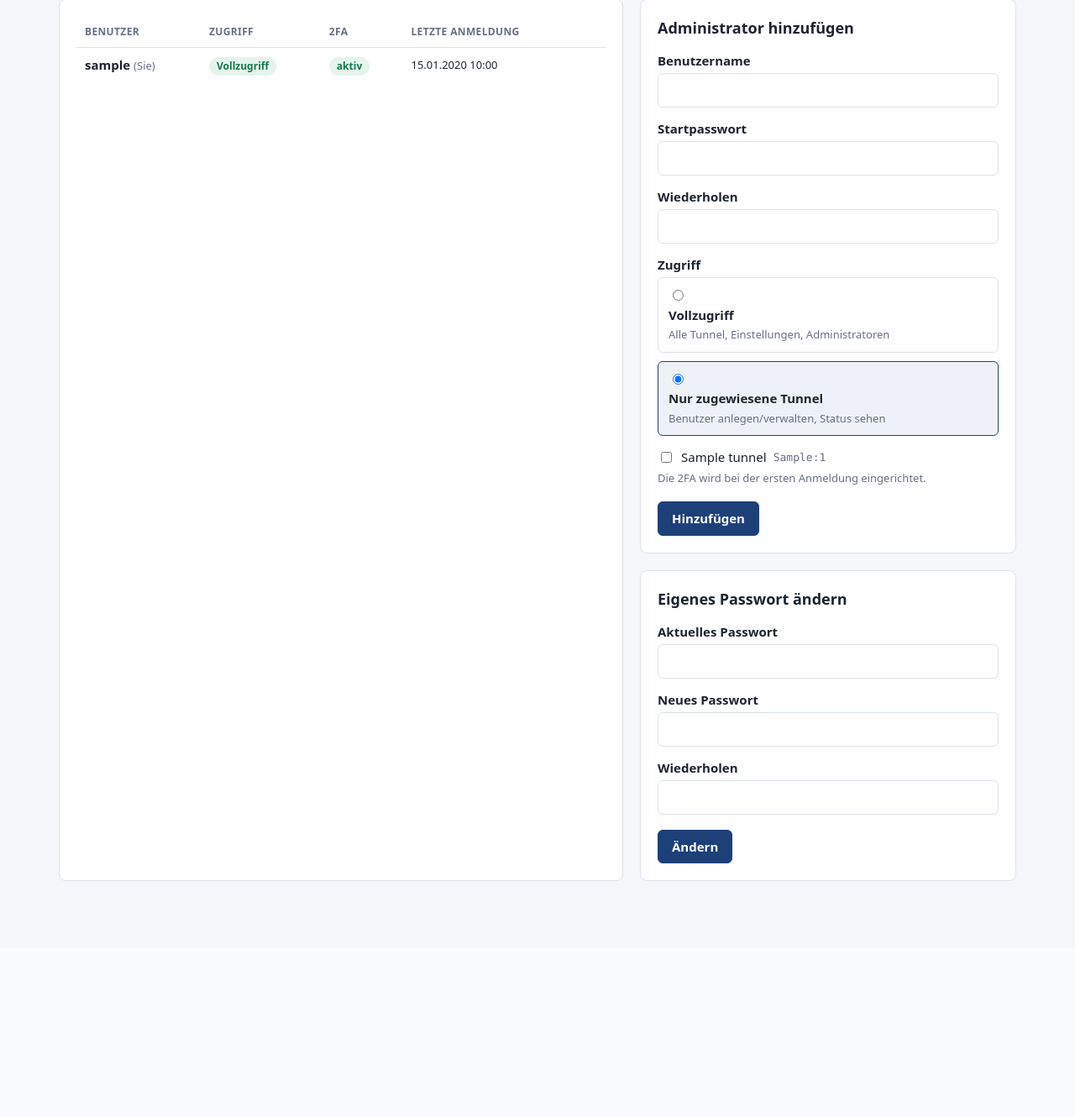
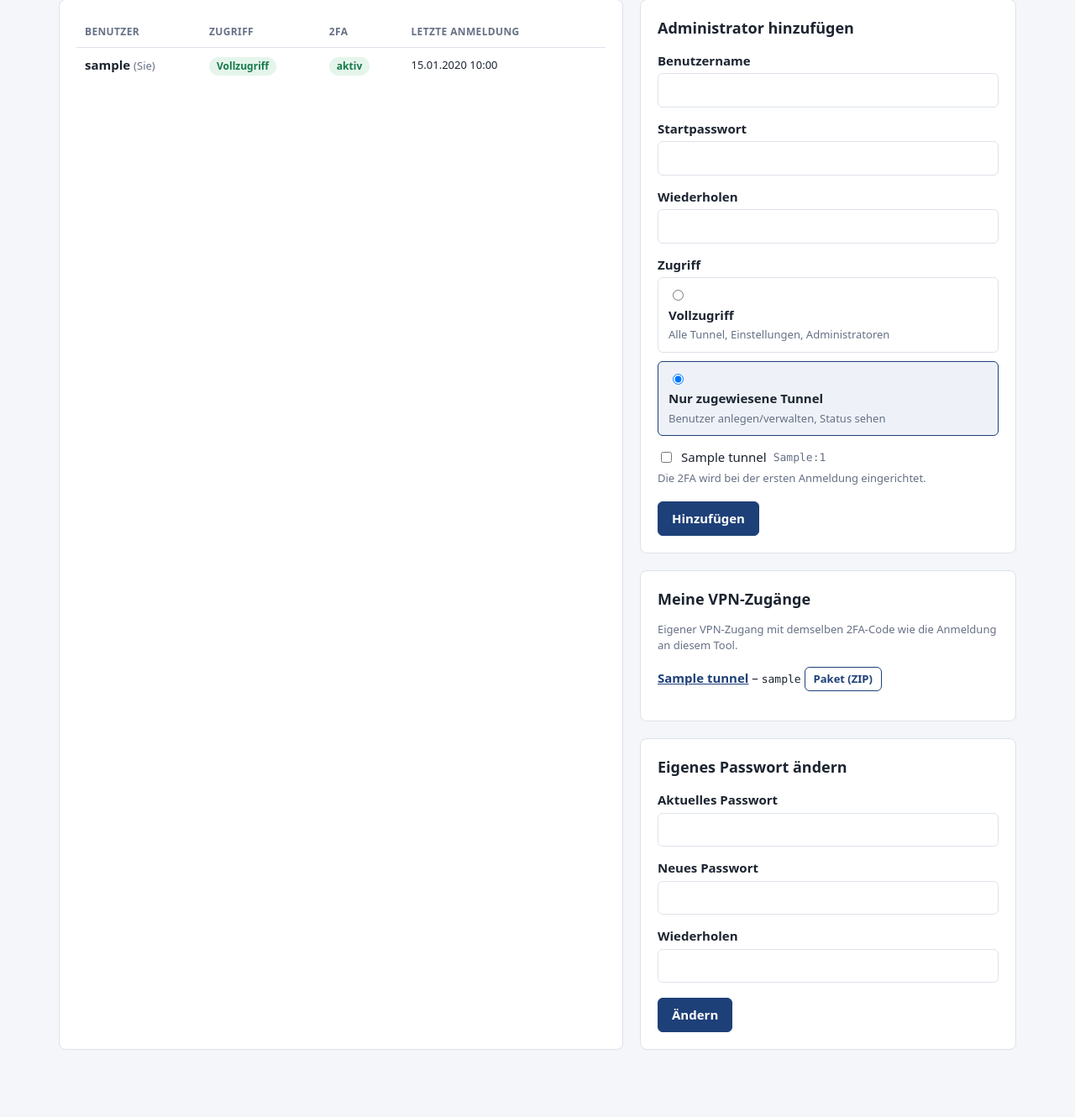
Before and after one commit to DukyNuky/vpnmanager, a FastAPI app: page /admins in a window 1280 px wide. Shown: the part 158-1488 px from the top of the page at 84% size. Before the commit the page ends 1207 px from the top, so only its background shows below. Run offline with FastAPI, Linux system fonts and the light colour scheme; the visitor is signed in with stand-in values (Sample User, id 1); tables that the repository leaves empty hold one stand-in row (values such as "Sample post").

Commit message:
VPN-Zugang für Administratoren mit gekoppeltem 2FA-Schlüssel
Co-Authored-By: Claude Opus 5 <noreply@anthropic.com>

```diff
--- a/app/db.py
+++ b/app/db.py
@@ -44,6 +44,8 @@ class Admin(Base):
     tunnels: Mapped[list["Tunnel"]] = relationship(
         secondary=admin_tunnels, back_populates="admins", order_by="Tunnel.name"
     )
+    # eigene VPN-Zugänge, die denselben TOTP-Schlüssel wie die Tool-Anmeldung verwenden
+    vpn_users: Mapped[list["VpnUser"]] = relationship(back_populates="admin")
 
     def can_access(self, tunnel: "Tunnel") -> bool:
         return self.full_access or any(t.id == tunnel.id for t in self.tunnels)
@@ -122,6 +124,8 @@ class VpnUser(Base):
 
     id: Mapped[int] = mapped_column(primary_key=True)
     tunnel_id: Mapped[int] = mapped_column(ForeignKey("tunnels.id"))
+    # gesetzt = 2FA-Schlüssel ist an diesen Administrator gekoppelt
+    admin_id: Mapped[int | None] = mapped_column(ForeignKey("admins.id", ondelete="SET NULL"))
     username: Mapped[str] = mapped_column(String(64), unique=True)
     full_name: Mapped[str] = mapped_column(String(128), default="")
     email: Mapped[str] = mapped_column(String(255), default="")
@@ -142,6 +146,7 @@ class VpnUser(Base):
     created_at: Mapped[datetime] = mapped_column(DateTime, default=utcnow)
 
     tunnel: Mapped[Tunnel] = relationship(back_populates="users")
+    admin: Mapped[Admin | None] = relationship(back_populates="vpn_users")
 
     @property
     def has_pending(self) -> bool:
@@ -178,6 +183,7 @@ SessionLocal = sessionmaker(bind=engine, expire_on_commit=False)
 _ADDED_COLUMNS = {
     "tunnels": [("opn_crl_refid", "VARCHAR(32)"), ("revoked_serials", "TEXT DEFAULT '[]'")],
     "admins": [("full_access", "BOOLEAN NOT NULL DEFAULT 1")],
+    "vpn_users": [("admin_id", "INTEGER REFERENCES admins(id) ON DELETE SET NULL")],
 }
 
 
--- a/app/main.py
+++ b/app/main.py
@@ -340,6 +340,16 @@ async def totp_setup_submit(request: Request, db: Session = Depends(get_db),
     audit(db, admin.username, "admin.totp", "2FA eingerichtet")
     db.commit()
     flash(request, "Zwei-Faktor-Anmeldung ist eingerichtet.")
+    if admin.vpn_users:
+        try:
+            errors = await services.sync_admin_otp(db, admin)
+        except OPNsenseError as exc:
+            errors = [str(exc)]
+        if errors:
+            flash(request, "Der neue 2FA-Schlüssel konnte nicht für alle VPN-Zugänge übernommen werden: "
+                  + "; ".join(errors), "error")
+        else:
+            flash(request, "Der neue 2FA-Code gilt auch für Ihre VPN-Zugänge.")
     return redirect("/")
 
 
@@ -457,7 +467,7 @@ async def settings_test(request: Request, db: Session = Depends(get_db), admin:
 def admins_list(request: Request, db: Session = Depends(get_db), admin: Admin = Depends(require_admin)):
     admins = db.scalars(select(Admin).order_by(Admin.username)).all() if admin.full_access else []
     tunnels = db.scalars(select(Tunnel).order_by(Tunnel.name)).all() if admin.full_access else []
-    return render(request, "admins.html", admins=admins, tunnels=tunnels)
+    return render(request, "admins.html", admins=admins, tunnels=tunnels, my_tunnels=visible_tunnels(db, admin))
 
 
 async def _access_from_form(request: Request, db: Session) -> tuple[bool, list[Tunnel]]:
@@ -521,6 +531,8 @@ async def admins_delete(admin_id: int, request: Request, db: Session = Depends(g
     target = db.get(Admin, admin_id)
     if target and target.id != admin.id:
         audit(db, admin.username, "admin.delete", target.username)
+        for u in target.vpn_users:  # VPN-Zugänge bleiben bestehen, nur die Kopplung entfällt
+            u.admin = None
         db.delete(target)
         db.commit()
         flash(request, f"Administrator „{target.username}“ gelöscht.")
@@ -764,7 +776,27 @@ def _get_user(db: Session, user_id: int, admin: Admin) -> VpnUser:
 @app.get("/tunnels/{tunnel_id}/users/new", response_class=HTMLResponse)
 def user_new_form(tunnel_id: int, request: Request, db: Session = Depends(get_db),
                   admin: Admin = Depends(require_admin)):
-    return render(request, "user_form.html", t=_get_tunnel(db, tunnel_id, admin), f={"platform": "all"})
+    t = _get_tunnel(db, tunnel_id, admin)
+    f = {"platform": "all"}
+    if request.query_params.get("self"):  # "VPN-Zugang für mich" aus "Mein Konto"
+        f.update(full_name=admin.username, username=_self_username(db, admin, t), link_admin_id=str(admin.id))
+    return render(request, "user_form.html", t=t, f=f, link_admins=_linkable_admins(db, admin, t))
+
+
+def _linkable_admins(db: Session, admin: Admin, t: Tunnel) -> list[Admin]:
+    """Admins, deren 2FA-Schlüssel für einen VPN-Zugang in diesem Tunnel übernommen werden darf."""
+    if not admin.full_access:
+        return [admin] if admin.totp_enabled else []
+    return [a for a in db.scalars(select(Admin).order_by(Admin.username)).all() if a.totp_enabled and a.can_access(t)]
+
+
+def _self_username(db: Session, admin: Admin, t: Tunnel) -> str:
+    base = services.slugify(admin.username).replace("-", ".")[:24] or "admin"
+    taken = set(db.scalars(select(VpnUser.username)).all())
+    for candidate in (base, f"{base}-{services.slugify(t.name)[:6]}", *(f"{base}{i}" for i in range(2, 50))):
+        if candidate not in taken:
+            return candidate
+    return base
 
 
 @app.post("/tunnels/{tunnel_id}/users/new")
@@ -772,11 +804,17 @@ async def user_new_submit(tunnel_id: int, request: Request, db: Session = Depend
                           admin: Admin = Depends(require_admin)):
     t = _get_tunnel(db, tunnel_id, admin)
     form = await form_data(request)
+    linkable = _linkable_admins(db, admin, t)
+    link_admin = None
+    if form.get("link_admin_id"):
+        link_admin = next((a for a in linkable if str(a.id) == form["link_admin_id"]), None)
+        if link_admin is None:
+            raise Forbidden()
     try:
-        u = await services.create_user(db, admin.username, t, form)
+        u = await services.create_user(db, admin.username, t, form, link_admin=link_admin)
     except (ValidationError, OPNsenseError) as exc:
         db.rollback()
-        return render(request, "user_form.html", t=t, f=form, error=str(exc), status_code=400)
+        return render(request, "user_form.html", t=t, f=form, error=str(exc), link_admins=linkable, status_code=400)
     flash(request, f"Benutzer „{u.username}“ wurde angelegt.")
     return redirect(f"/users/{u.id}")
 
@@ -867,7 +905,7 @@ async def user_action(user_id: int, action: str, request: Request, db: Session =
     try:
         await fn(db, admin.username, u)
         flash(request, message)
-    except OPNsenseError as exc:
+    except (ValidationError, OPNsenseError) as exc:
         db.rollback()
         flash(request, str(exc), "error")
     return redirect(f"/users/{u.id}")
--- a/app/package.py
+++ b/app/package.py
@@ -266,7 +266,11 @@ def guide_pdf(tunnel: Tunnel, user: VpnUser, company: str, support: str, ovpn_fi
     pdf.kv("Verbindung:", tunnel.name)
 
     pdf.h2("Schritt 1: Authenticator-App einrichten (einmalig)")
-    pdf.steps(AUTHENTICATOR_STEPS)
+    if user.admin_id:
+        pdf.para("Nicht nötig: Für diesen Zugang gilt derselbe Code wie bei Ihrer Anmeldung am VPN-Manager. "
+                 "Verwenden Sie einfach den vorhandenen Eintrag in Ihrer Authenticator-App.")
+    else:
+        pdf.steps(AUTHENTICATOR_STEPS)
 
     for heading, key in _guide_sections(user.platform, windows_client):
         pdf.h2(heading)
@@ -322,6 +326,11 @@ def credentials_pdf(tunnel: Tunnel, user: VpnUser, company: str, support: str,
         pdf.multi_cell(0, 6, grouped, new_x="LMARGIN", new_y="NEXT")
         pdf.set_y(y + 64)
 
+    if not otp_seed and user.admin_id:
+        pdf.h2("2FA-Code")
+        pdf.para("Für diesen Zugang gilt derselbe Code wie bei der Anmeldung am VPN-Manager "
+                 "(vorhandener Eintrag in der Authenticator-App).")
+
     pdf.note(
         "Dieses Blatt ist vertraulich. Bewahren Sie es sicher auf oder vernichten Sie es nach der Einrichtung. "
         "Geben Sie es nicht zusammen mit der VPN-Datei weiter."
--- a/app/templates/admins.html
+++ b/app/templates/admins.html
@@ -78,6 +78,23 @@
   <div class="sub">Zugewiesene Tunnel: {{ admin.tunnels | map(attribute='name') | join(', ') or 'keine' }}</div></div></div>
 <div style="max-width:460px">
 {% endif %}
+<div class="card">
+  <h2>Meine VPN-Zugänge</h2>
+  <p class="small muted">Eigener VPN-Zugang mit demselben 2FA-Code wie die Anmeldung an diesem Tool.</p>
+  {% set mine = admin.vpn_users %}
+  {% for u in mine %}
+  <p><a href="/users/{{ u.id }}"><strong>{{ u.tunnel.name }}</strong></a> – <span class="mono small">{{ u.username }}</span>
+    {% if u.disabled %}<span class="badge error">gesperrt</span>{% endif %}
+    <a class="btn small secondary" href="/users/{{ u.id }}/package.zip">Paket (ZIP)</a></p>
+  {% endfor %}
+  {% set have = mine | map(attribute='tunnel_id') | list %}
+  {% set missing = my_tunnels | rejectattr('id', 'in', have) | list %}
+  {% if missing %}
+  <div class="actions">
+    {% for t in missing %}<a class="btn small" href="/tunnels/{{ t.id }}/users/new?self=1">VPN-Zugang für „{{ t.name }}“ anlegen</a>{% endfor %}
+  </div>
+  {% elif not mine %}<p class="small muted">Keine Tunnel verfügbar.</p>{% endif %}
+</div>
 <form method="post" action="/account/password" class="card">
   <input type="hidden" name="csrf_token" value="{{ csrf }}">
   <h2>Eigenes Passwort ändern</h2>
--- a/app/templates/user.html
+++ b/app/templates/user.html
@@ -4,7 +4,8 @@
   <div>
     <h1>{{ u.full_name or u.username }}</h1>
     <div class="sub">Tunnel <a href="/tunnels/{{ t.id }}">{{ t.name }}</a> · Benutzername <span class="mono">{{ u.username }}</span>
-      {% if u.disabled %}<span class="badge error">gesperrt</span>{% endif %}</div>
+      {% if u.disabled %}<span class="badge error">gesperrt</span>{% endif %}
+      {% if u.admin %}<span class="badge ok">2FA gekoppelt mit Administrator „{{ u.admin.username }}“</span>{% endif %}</div>
   </div>
   <a class="btn secondary" href="/tunnels/{{ t.id }}">Zurück zum Tunnel</a>
 </div>
@@ -23,6 +24,7 @@
         {% if otp_seed %}<dt>2FA-Schlüssel</dt><dd class="mono small">{{ otp_seed }}</dd>{% endif %}
       </dl>
       {% if otp_qr %}<p class="small muted">Der Mitarbeiter scannt den QR-Code mit Microsoft oder Google Authenticator.</p>{% endif %}
+      {% if u.admin %}<p class="small muted">2FA: Es gilt derselbe Code wie bei der Anmeldung von „{{ u.admin.username }}“ an diesem Tool – kein neuer QR-Code nötig.</p>{% endif %}
       <div class="actions">
         <a class="btn" href="/users/{{ u.id }}/zugangsdaten.pdf">Zugangsdatenblatt (PDF)</a>
         <form method="post" action="/users/{{ u.id }}/done" class="inline" onsubmit="return confirm('Zugangsdaten wurden übergeben? Sie sind danach nicht mehr abrufbar.')">
@@ -52,8 +54,10 @@
     <div class="actions" style="margin-top:0">
       <form method="post" action="/users/{{ u.id }}/password" class="inline" onsubmit="return confirm('Neues Passwort erzeugen? Das alte wird sofort ungültig.')">
         <input type="hidden" name="csrf_token" value="{{ csrf }}"><button class="secondary">Neues Passwort</button></form>
+      {% if not u.admin %}
       <form method="post" action="/users/{{ u.id }}/otp" class="inline" onsubmit="return confirm('Neuen 2FA-Schlüssel erzeugen? Der Mitarbeiter muss neu scannen (z. B. neues Handy).')">
         <input type="hidden" name="csrf_token" value="{{ csrf }}"><button class="secondary">Neuer 2FA-Schlüssel</button></form>
+      {% endif %}
       <form method="post" action="/users/{{ u.id }}/reissue" class="inline" onsubmit="return confirm('Neues VPN-Profil ausstellen? Danach muss das neue Paket weitergegeben werden.')">
         <input type="hidden" name="csrf_token" value="{{ csrf }}"><button class="secondary">Profil neu ausstellen</button></form>
     </div>
```
Also changed, not shown: app/services.py (+30 -6 lines), app/templates/user_form.html (+13 -2 lines), README.md.
